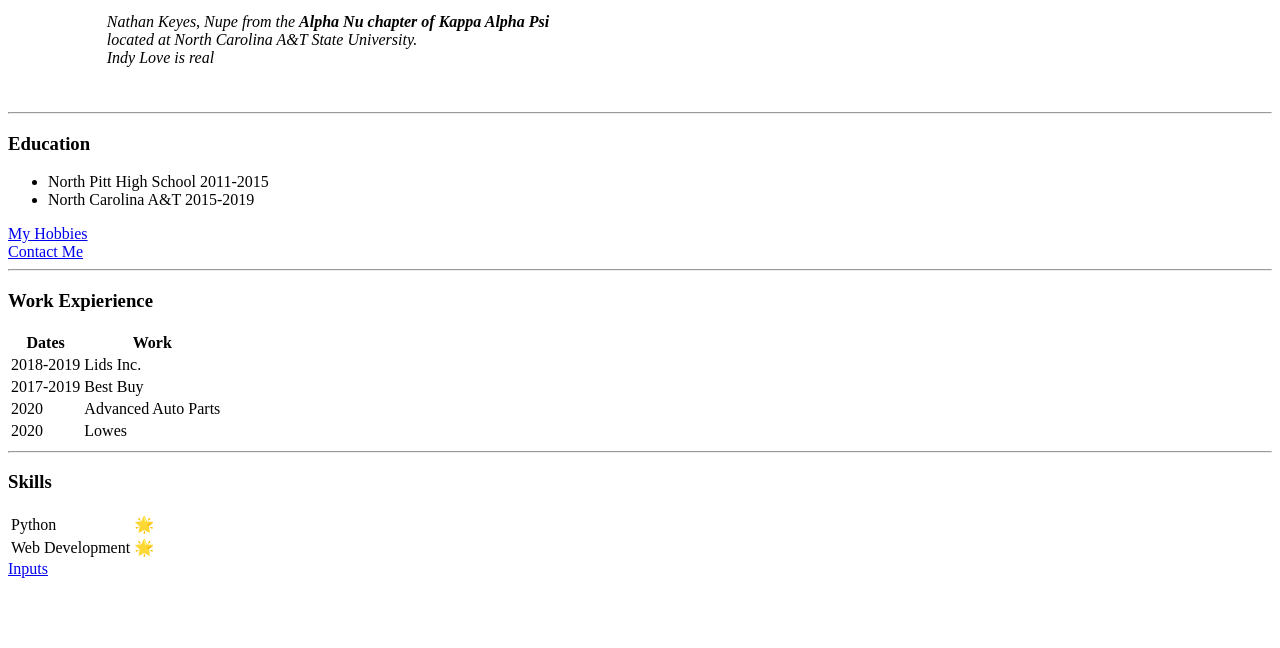
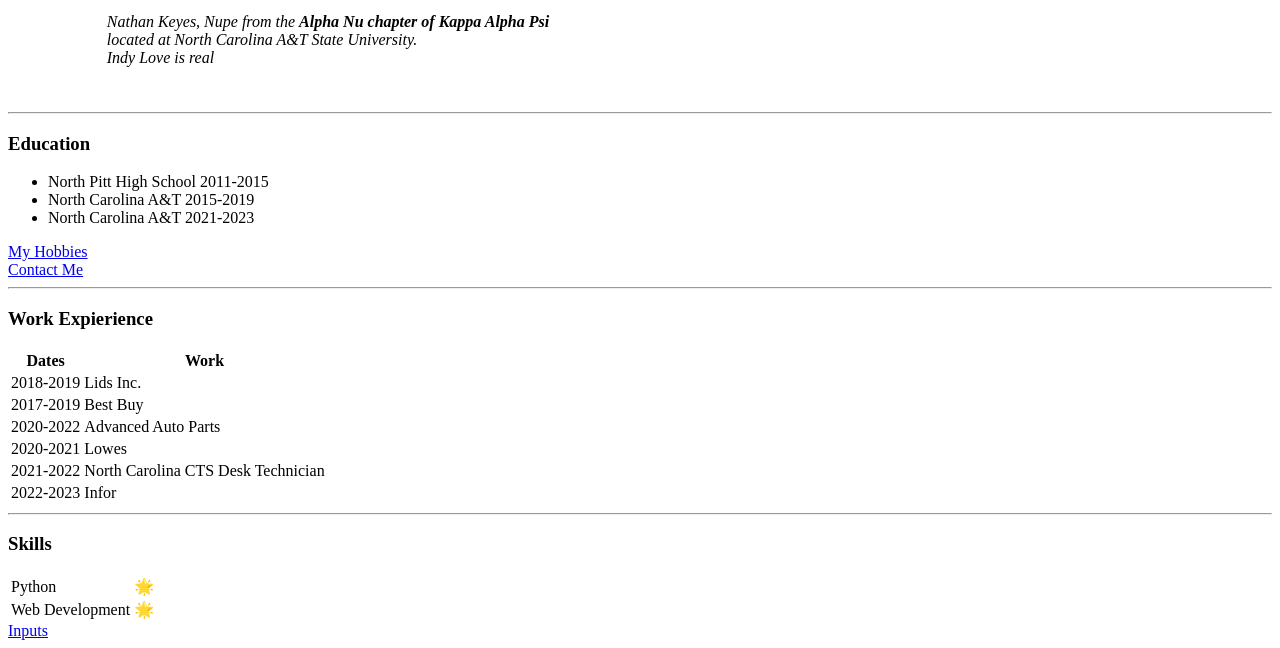
Before and after one commit to Nathan-keyes/Nate, a plain HTML site: page Index.HTML in a window 1280 px wide. Shown: the part 166-814 px from the top of the page. Drawn offline with Linux system fonts and the light colour scheme.

Commit message:
Update Index.HTML

```diff
--- a/Index.HTML
+++ b/Index.HTML
@@ -25,6 +25,7 @@
   <ul>
     <li>North Pitt High School 2011-2015</li>
     <li>North Carolina A&T 2015-2019</li>
+    <li>North Carolina A&T 2021-2023</li>
   </ul>
   <a href="hobbies.html">My Hobbies</a><br>
   <a href="Contact.html">Contact Me</a>
@@ -47,12 +48,20 @@
         <td>Best Buy</td>
       </tr>
       <tr>
-        <td>2020</td>
+        <td>2020-2022</td>
         <td>Advanced Auto Parts</td>
       </tr>
       <tr>
-        <td>2020</td>
+        <td>2020-2021</td>
         <td>Lowes</td>
+      </tr>
+      <tr>
+        <td>2021-2022</td>
+        <td>North Carolina CTS Desk Technician</td>
+      </tr>
+      <tr>
+        <td>2022-2023</td>
+        <td>Infor</td>
       </tr>
     </tbody>
     <tfoot>
```
